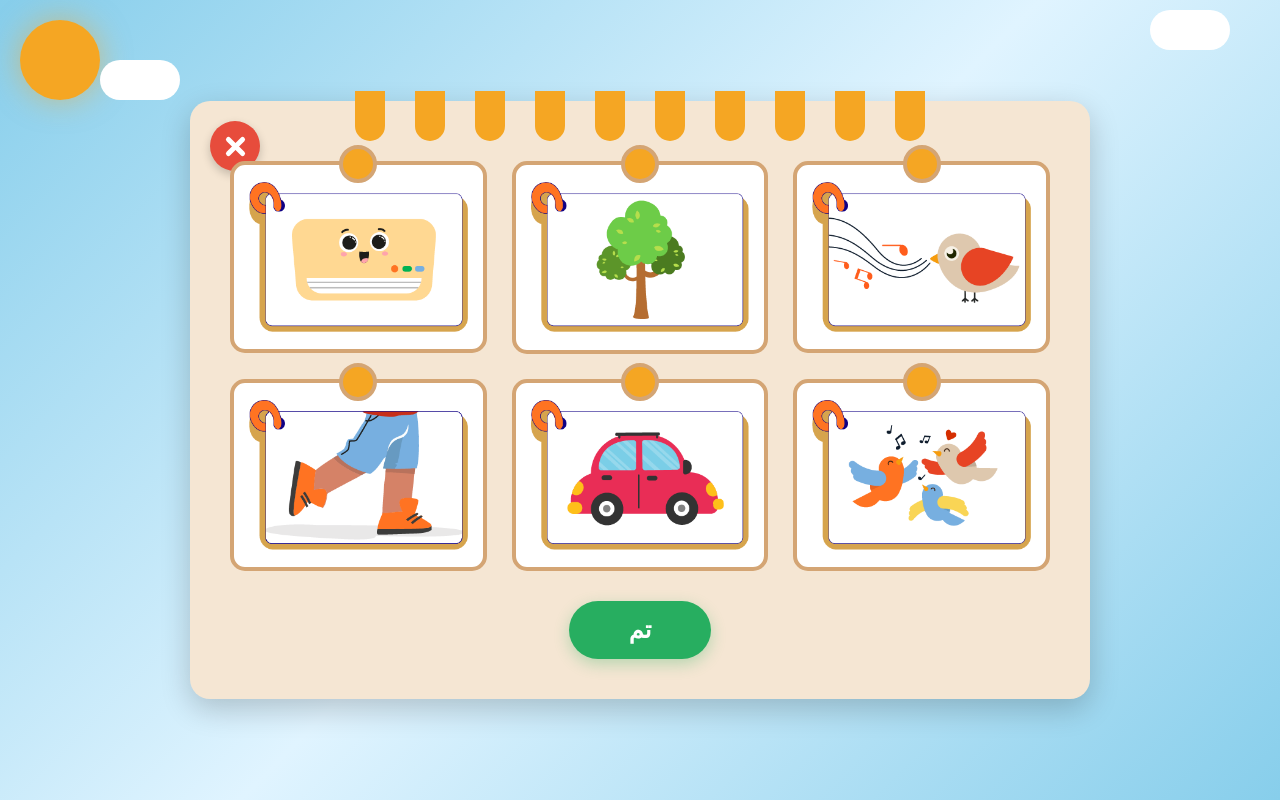
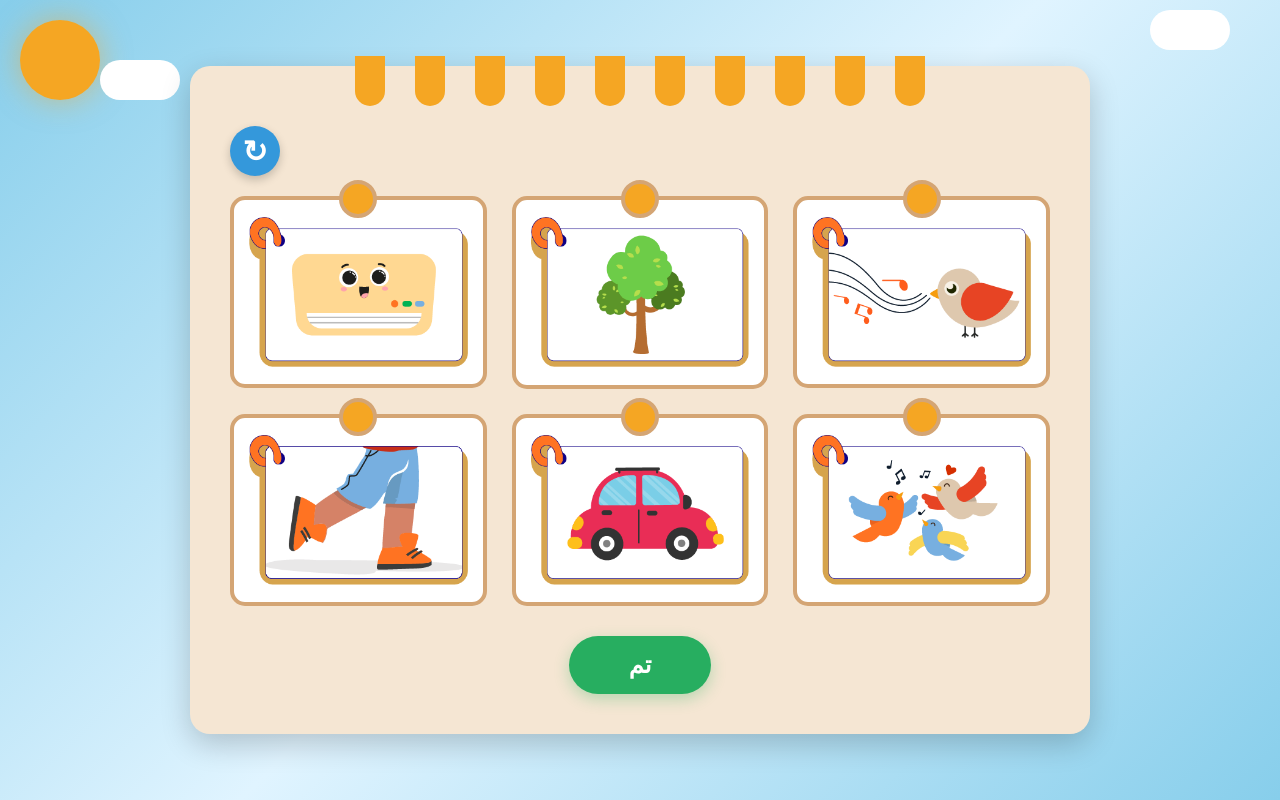
Before and after one commit to YossefAbdallah/Game-1, a plain HTML site: page index.html in a window 1280 px wide. Drawn offline with Linux system fonts and the light colour scheme.

Commit message:
Add files via upload

```diff
--- a/index.html
+++ b/index.html
@@ -51,13 +51,16 @@
             top: -10px;
         }
 
-        .close-btn {
-            position: absolute;
-            top: 20px;
-            left: 20px;
+        .header-row {
+            display: flex;
+            justify-content: flex-end;
+            margin-bottom: 20px;
+        }
+
+        .replay-btn {
             width: 50px;
             height: 50px;
-            background: #E74C3C;
+            background: #3498DB;
             border-radius: 50%;
             border: none;
             cursor: pointer;
@@ -68,26 +71,15 @@
             transition: transform 0.2s;
         }
 
-        .close-btn:hover {
-            transform: scale(1.1);
+        .replay-btn:hover {
+            transform: scale(1.1) rotate(-30deg);
         }
 
-        .close-btn::before,
-        .close-btn::after {
-            content: '';
-            position: absolute;
-            width: 25px;
-            height: 5px;
-            background: white;
-            border-radius: 3px;
-        }
-
-        .close-btn::before {
-            transform: rotate(45deg);
-        }
-
-        .close-btn::after {
-            transform: rotate(-45deg);
+        .replay-btn::before {
+            content: '↻';
+            font-size: 30px;
+            color: white;
+            font-weight: bold;
         }
 
         .cards-grid {
@@ -315,7 +307,9 @@
             <div class="ring"></div>
         </div>
 
-        <button class="close-btn" onclick="resetGame()"></button>
+        <div class="header-row">
+            <button class="replay-btn" onclick="resetGame()"></button>
+        </div>
 
         <div class="cards-grid">
             <div class="card" data-correct="true" onclick="toggleCard(this)">
```
